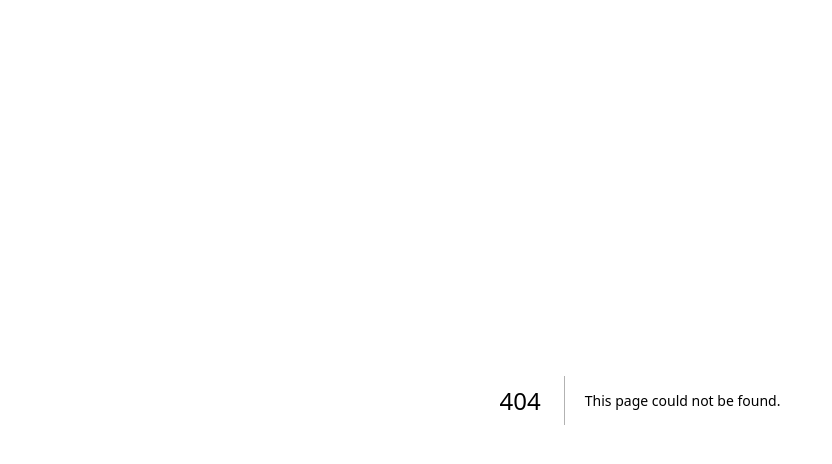
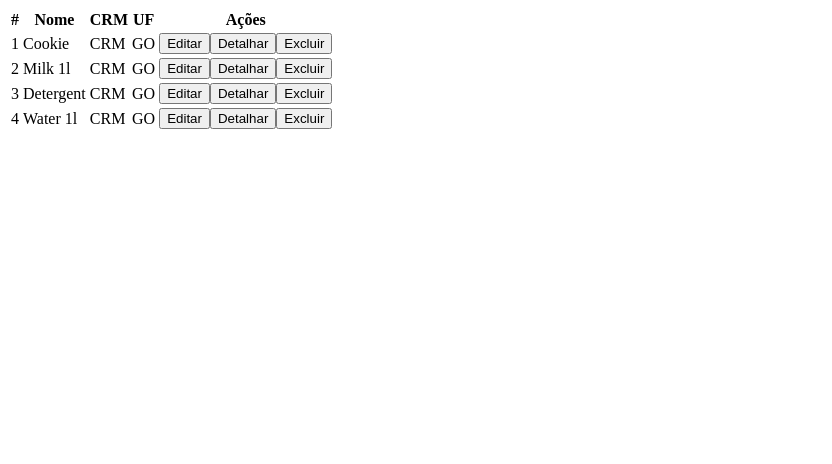
Before and after one commit to alankaiko/crud-paciente-react, a Next.js app: page /assinador in a window 1280 px wide. Before the commit this address had no page. Shown: the top 464 px of the page, without its empty margins (0-832 px from the left). Built offline with nearby package versions, Linux system fonts and the light colour scheme.

Commit message:
subindo primeira pagina

```diff
--- a/package.json
+++ b/package.json
@@ -32,6 +32,7 @@
     "@mui/x-data-grid": "^5.17.12",
     "axios": "^1.1.3",
     "sass": "^1.56.1",
+    "sweetalert2": "^11.4.29",
     "styled-components": "^5.3.6"
   }
 }
--- /dev/null
+++ b/src/components/Assinador/AssinadorList/AssinadorTable.mockdata.ts
@@ -0,0 +1,30 @@
+import Assinador from "../../../models/assinador";
+
+const Assinadores: Assinador[] = [
+    {
+        codigo: '1',
+        nome: 'Cookie',
+        crm: 'CRM',
+        estado: 'GO'
+    },
+    {
+        codigo: '2',
+        nome: 'Milk 1l',
+        crm: 'CRM',
+        estado: 'GO'
+    },
+    {
+        codigo: '3',
+        nome: 'Detergent',
+        crm: 'CRM',
+        estado: 'GO'
+    },
+    {
+        codigo: '4',
+        nome: 'Water 1l',
+        crm: 'CRM',
+        estado: 'GO'
+    }
+]
+
+export default Assinadores
--- a/src/components/Assinador/AssinadorList/index.tsx
+++ b/src/components/Assinador/AssinadorList/index.tsx
@@ -0,0 +1,58 @@
+import React, {useState} from "react";
+import {Cabecalho} from "../../../utils/itens-tabela/cabecalho";
+import Assinador from "../../../models/assinador";
+import Swal from 'sweetalert2'
+import Table from "../../../shared/index";
+
+const cabecalhoAssinador: Cabecalho[] = [
+    {chave: 'codigo', valor: '#'},
+    {chave: 'nome', valor: 'Nome'},
+    {chave: 'crm', valor: 'CRM'},
+    {chave: 'estado', valor: 'UF'}
+]
+
+declare interface AssinadorProps {
+    assinadores: Assinador[];
+}
+
+const AssinadorList: React.FC<AssinadorProps> = (props) => {
+
+    const [atualizarProduto, setAtualizarProduto] = useState<Assinador | undefined>(undefined);
+
+    const detalhar = (assinador: Assinador) => {
+        Swal.fire(
+            'Detalhar',
+            `${assinador.nome}`,
+            'info'
+        )
+    }
+
+    const deletar = (assinador: Assinador) => {
+        Swal.fire({
+            title: 'Confirmar?',
+            text: "deseja deletar!",
+            icon: 'warning',
+            showCancelButton: true,
+            confirmButtonColor: '#09f',
+            cancelButtonColor: '#d33',
+            confirmButtonText: `deletar!`
+        })
+            .then(({value}) => value && deletarAssinador(assinador.codigo))
+    }
+
+    const deletarAssinador = async (codigo: string) => {
+
+    }
+
+    return <>
+        <Table cabecalho={cabecalhoAssinador}
+               dados={props.assinadores}
+               acoes
+               deletar={deletar}
+               editar={setAtualizarProduto}
+               detalhes={detalhar}>
+        </Table>
+    </>
+}
+
+export default AssinadorList;
--- /dev/null
+++ b/src/pages/assinador/index.tsx
@@ -0,0 +1,8 @@
+import AssinadorList from "../../components/Assinador/AssinadorList/index";
+import Assinadores from "../../components/Assinador/AssinadorList/AssinadorTable.mockdata";
+
+export default function PaginaAssinador() {
+    return (
+        <AssinadorList assinadores={Assinadores}/>
+    )
+}
```
Also changed, not shown: 1 other file (tests, documents, lock files or other folders).
